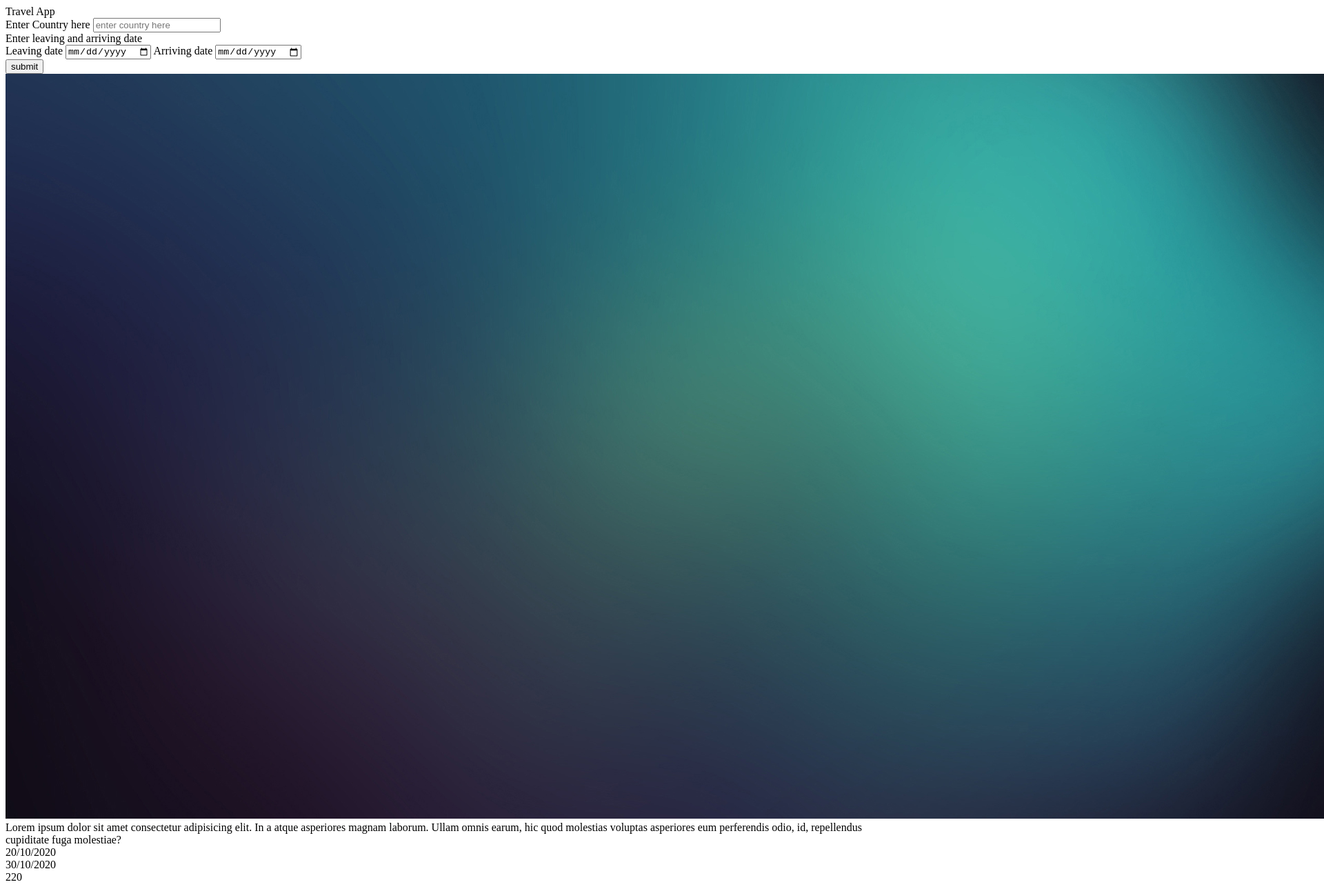
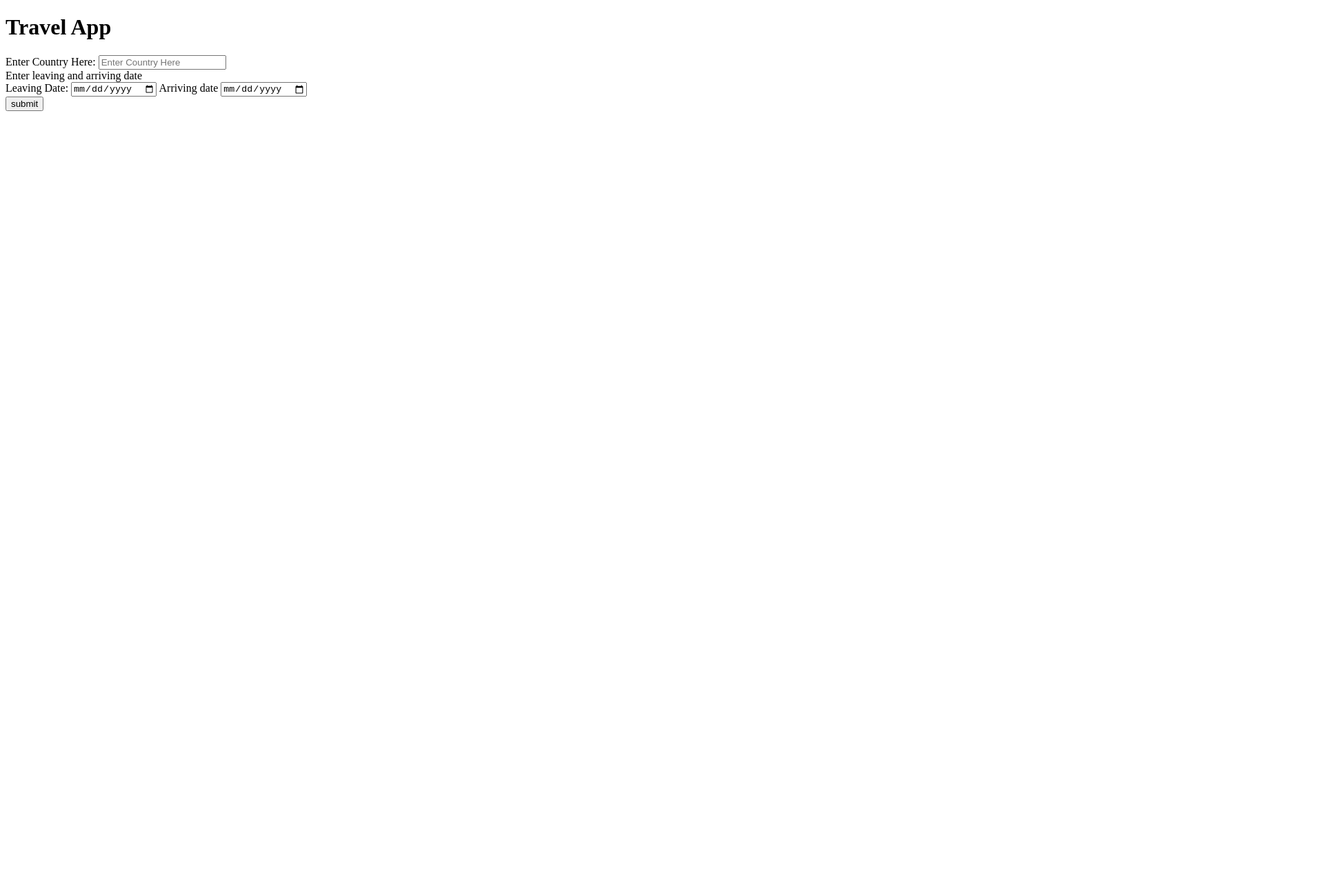
Before and after one commit to Abd-ElRahman007/Travel-app-final-project, a website: page src/client/views/index.html in a window 1280 px wide. Shown: the whole page at 69% size, 1920 px wide, since content can reach past the window. After the commit the page ends 800 px from the top, so only its background shows below. Drawn offline with Linux system fonts and the light colour scheme; a web font is replaced by a local one.

Commit message:
remake the css

```diff
--- a/src/client/index.js
+++ b/src/client/index.js
@@ -1,4 +1,8 @@
+import { handleSubmit } from './js/formHandler';
+
+import './styles/resets.scss';
 import './styles/style.scss';
 import './styles/media.scss';
+
  const img = require('./media/sample.jpg');
 const imgTwo = require('./media/background-texture.jpg');
--- /dev/null
+++ b/src/client/styles/resets.scss
@@ -0,0 +1,55 @@
+/* http://meyerweb.com/eric/tools/css/reset/
+   v2.0 | 20110126
+   License: none (public domain)
+*/
+
+* {
+    box-sizing: border-box;
+}
+
+html, body, div, span, applet, object, iframe,
+h1, h2, h3, h4, h5, h6, p, blockquote, pre,
+a, abbr, acronym, address, big, cite, code,
+del, dfn, em, img, ins, kbd, q, s, samp,
+small, strike, strong, sub, sup, tt, var,
+b, u, i, center,
+dl, dt, dd, ol, ul, li,
+fieldset, form, label, legend,
+table, caption, tbody, tfoot, thead, tr, th, td,
+article, aside, canvas, details, embed,
+figure, figcaption, footer, header, hgroup,
+menu, nav, output, ruby, section, summary,
+time, mark, audio, video {
+	margin: 0;
+	padding: 0;
+	border: 0;
+	font-size: 100%;
+	font: inherit;
+	vertical-align: baseline;
+}
+/* HTML5 display-role reset for older browsers */
+article, aside, details, figcaption, figure,
+footer, header, hgroup, menu, nav, section {
+	display: block;
+}
+body {
+	line-height: 1;
+}
+ol, ul {
+	list-style: none;
+}
+blockquote, q {
+	quotes: none;
+}
+blockquote:before, blockquote:after,
+q:before, q:after {
+	content: '';
+	content: none;
+}
+table {
+	border-collapse: collapse;
+	border-spacing: 0;
+}
+ul {
+    list-style-type: none;
+}
--- a/src/client/styles/style.scss
+++ b/src/client/styles/style.scss
@@ -1,3 +1,4 @@
+@import "./media.scss";
 $boxShadow: -1px 2px 5px 0px gray;
 @mixin columnFlex {
     display: flex;
@@ -13,96 +14,7 @@ body {
 }
 
 #container {
-    display: grid;
-    grid-template-columns: 1fr;
-    grid-template-rows: 1fr;
-    grid-template-areas:
-        "country"
-        "date"
-        "submit"
-        "info";
     font-family: "Oswald", sans-serif;
-    background-color: rgb(248, 172, 78);
-    border-radius: 30px;
-    @include large {
-        grid-template-areas: "country info" "date info" "submit info";
-    }
-}
-
-.holder {
-    max-width: 100%;
-    padding: 10px;
-    height: 100px;
-}
-
-#headline {
-    font-size: 30px;
-    text-align: center;
-    margin-bottom: 5px;
-}
-
-#country {
-    grid-area: country;
-    @include columnFlex;
-    font-size: 20px;
-    input {
-        padding: 3px 10px;
-        box-shadow: $boxShadow;
-    }
-}
-#date {
-    grid-area: date;
-    @include columnFlex;
-    .dateContainer {
-        @include columnFlex;
-        input {
-            margin-bottom: 5px;
-            box-shadow: $boxShadow;
-        }
-    }
-}
-
-#submit {
-    grid-area: submit;
-    margin: auto;
-    input {
-        font-family: "Oswald", sans-serif;
-        width: 100px;
-        font-size: 16px;
-        margin: 10px 0 20px 0;
-        box-shadow: $boxShadow;
-        &:hover {
-            cursor: pointer;
-            background-color: rgb(255, 203, 139);
-            transition: 0.25s;
-        }
-    }
-}
-#entry {
-    grid-area: info;
-    height: auto;
-}
-
-#locationPhoto {
-    img {
-        border-radius: 25px;
-        width: 100%;
-        display: block;
-    }
-}
-
-#description {
-    width: 90%;
-    text-align: center;
-    margin: auto;
-    background-color: rgba(255, 185, 94, 0.445);
-    border-radius: 0 0 30px 30px;
-}
-#dateContainer {
-    text-align: center;
-}
-.dateMargin {
-    margin-left: 7px;
 }
 
 /*  Basic Styling To Override Default For Basic HTML Elements */
--- a/src/client/views/index.html
+++ b/src/client/views/index.html
@@ -20,17 +20,20 @@
 
 <body>
   <header id="headline">
+    <h1>
       Travel App
+    </h1>
   </header>
   <main id="container">
-    <div class="holder items" id="country">
-      <label for="country">Enter Country here</label>
-      <input type="text" placeholder="enter country here">
+    <form id="formContainer">
+      <div class="holder" id="country">
+        <label for="country">Enter Country Here: </label>
+        <input id="country" type="text" name="country" placeholder="Enter Country Here">
       </div>
-    <div class="holder items" id="date">
+      <div class="holder" id="date">
         <label for="date">Enter leaving and arriving date</label>
         <div class="dateContainer">
-        <label for="leave">Leaving date
+          <label for="leave">Leaving Date:
             <input class="dateMargin" type="date" name="leave" id="leave">
           </label>
           <label for="arrive">Arriving date
@@ -38,21 +41,19 @@
           </label>
         </div>
       </div>
-    <div class="items" id="submit">
+      <div id="submit">
         <input type="submit" name="submit" value="submit" onclick="return Client.handleSubmit(event)"
           onsubmit="return Client.handleSubmit(event)">
       </div>
-    <div class="holder items" id="entry" >
-      <div class="photoContainer">
-        <div id="locationPhoto"><img src="./../media/sample.jpg" alt="The country picture" title="the country"></div>
-        <div id="description">Lorem ipsum dolor sit amet consectetur adipisicing elit. In a atque asperiores magnam
-          laborum. Ullam omnis earum, hic quod molestias voluptas asperiores eum perferendis odio, id, repellendus
-          cupiditate fuga molestiae?</div>
+    </form>
+    <div class="holder" id="infoContainer">
+      <div id="locationPhoto">
+        <!-- <img src="./../media/sample.jpg" alt="The country picture" title="the country"> -->
       </div>
-      <div id="dateContainer">
-        <div id="daysLeft">20/10/2020</div>
-        <div id="dateArrive">30/10/2020</div>
-        <div id="dateCountDown">220</div>
+      <div id="timeContainer">
+        <div id="daysLeft"></div>
+        <div id="dateArrive"></div>
+        <div id="dateCountDown"></div>
       </div>
     </div>
   </main>
```
Also changed, not shown: src/client/js/formHandler.js (+6 -51 lines), src/client/js/nameChecker.js (deleted, +0 -8 lines), src/client/styles/media.scss (+5 -6 lines). Lines whose indentation alone changed are shown as unchanged.
